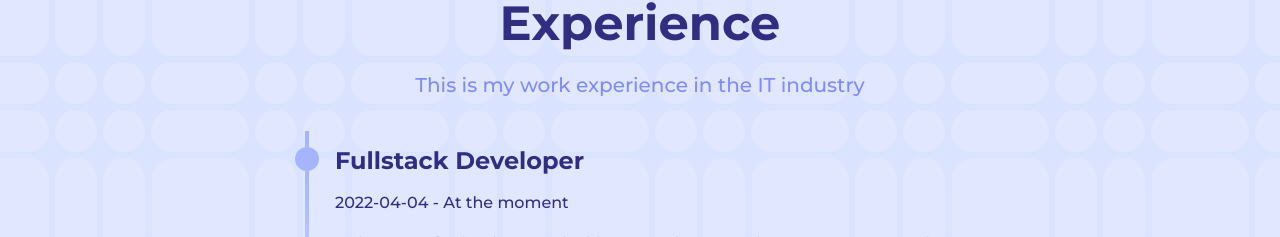
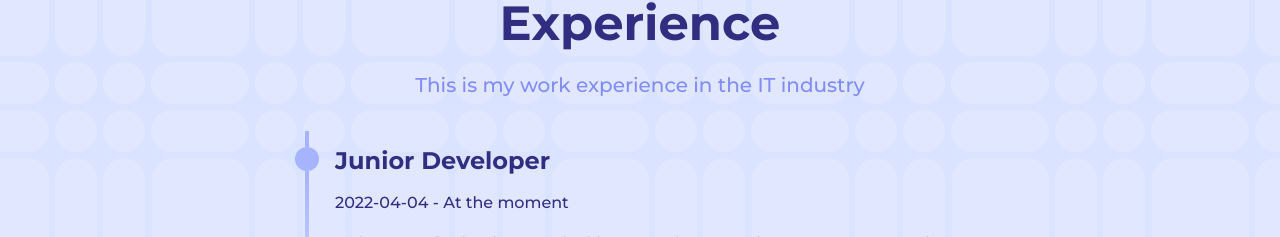
Before and after one commit to aziz3d/portfolio, a Next.js app: page / in a window 1280 px wide. Shown: the part 1918-2155 px from the top of the page. Built offline with nearby package versions, Linux system fonts and the light colour scheme.

Commit message:
Chhange the job title from Fullstack to Junior

```diff
--- a/src/constants/index.ts
+++ b/src/constants/index.ts
@@ -25,7 +25,7 @@ const PROJECTS = [
 
 const EXPERIENCE = [
 	{
-		jobTitle: "Fullstack Developer",
+		jobTitle: "Junior Developer",
 		description: "Led a team of 5 developers in building 16 real estate web projects, managing the entire lifecycle from planning to launch using Agile methods.Ensured project goals, timelines, and budgets were met.Beyond development, I managed servers, designed mockups with Figma, and integrated third- party services via APIs for enhanced functionality.",
 		startDate: "2022-04-04",
 		endDate: "At the moment",
```
